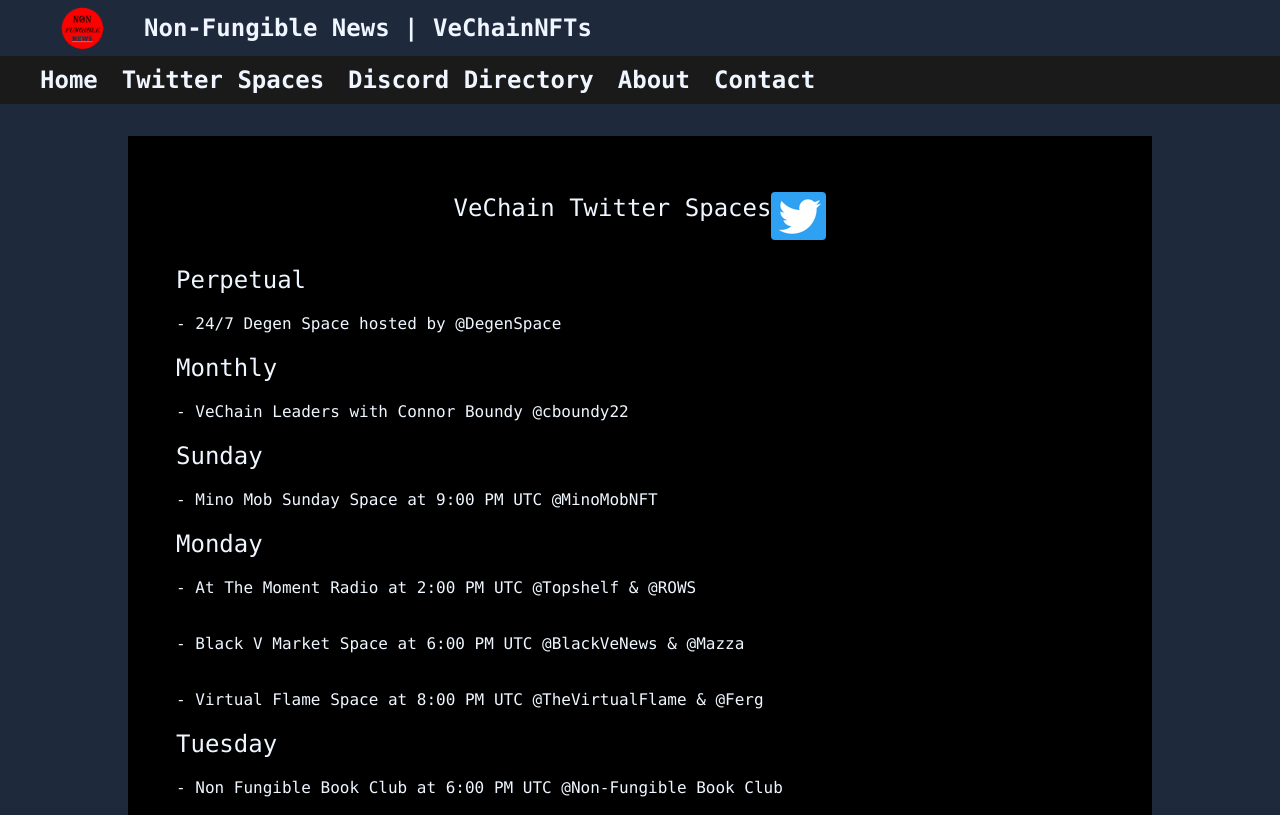
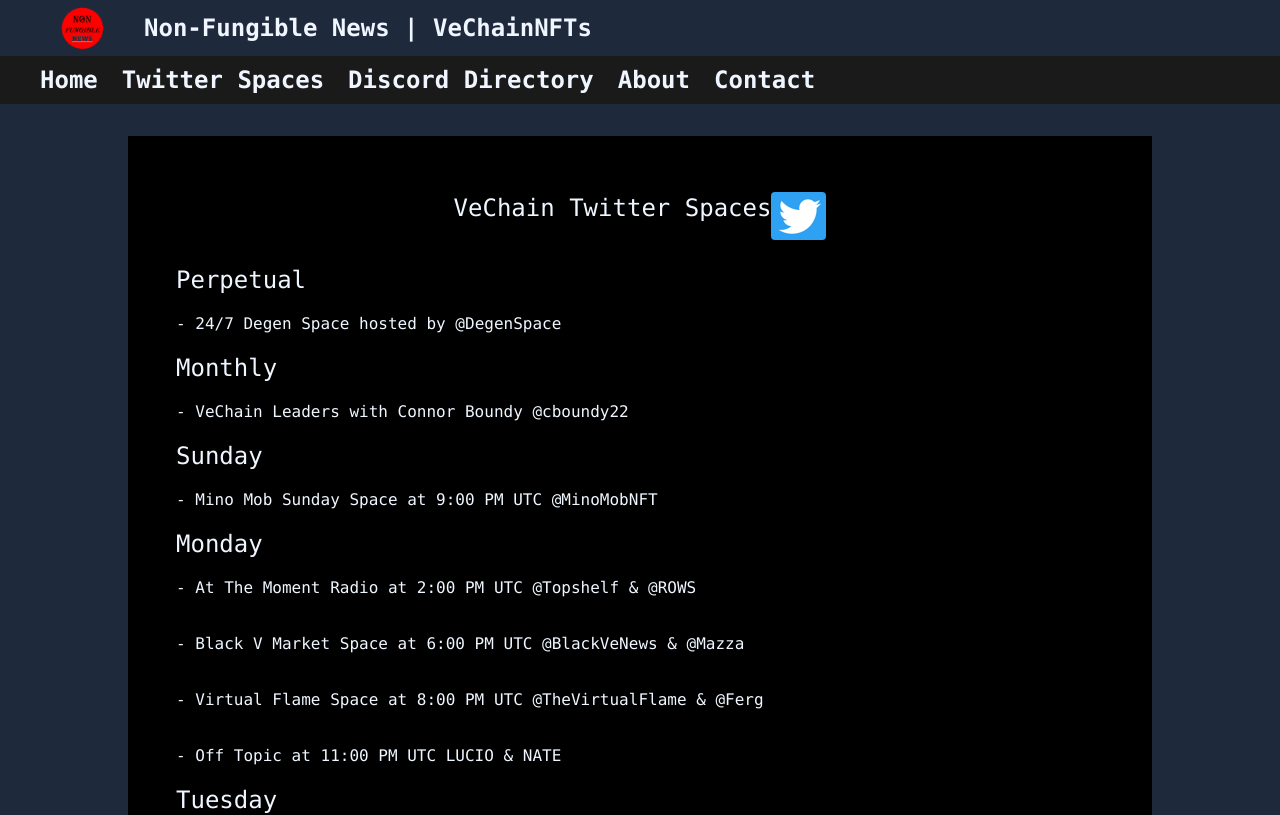
Before and after one commit to snoozie-v/nfn, a React (Vite) app: page /twitter in a window 1280 px wide. Shown: the top 815 px of the page. Built offline with nearby package versions, Linux system fonts and the light colour scheme.

Commit message:
spaces update

```diff
--- a/src/pages/NoPage.jsx
+++ b/src/pages/NoPage.jsx
@@ -3,6 +3,7 @@
 function NoPage() {
   return (
     <div>This page is under construction
+
     </div>
   )
 }
--- a/src/pages/TwitterSpaces.jsx
+++ b/src/pages/TwitterSpaces.jsx
@@ -34,6 +34,10 @@
             className="hover:underline">@TheVirtualFlame</a> & <a href="https://twitter.com/ferg_crypto"
             className="hover:underline">@Ferg</a>
           </div>
+          <div className='p-4 text-blue-50'>- Off Topic at 11:00 PM UTC   <a href="https://twitter.com/crypto_lucio"
+            className="hover:underline">LUCIO</a> & <a href="https://twitter.com/OfficialNFTnate"
+            className="hover:underline">NATE</a>
+          </div>
           <div className="pl-4 text-blue-50 text-2xl">Tuesday</div>
           <div className='p-4 text-blue-50'>- Non Fungible Book Club at 6:00 PM UTC   <a href="https://twitter.com/NonFungibleBC" className="hover:underline">@Non-Fungible Book Club</a>
           </div>
```
Also changed, not shown: src/assets/index.js (deleted, +0 -80 lines).
